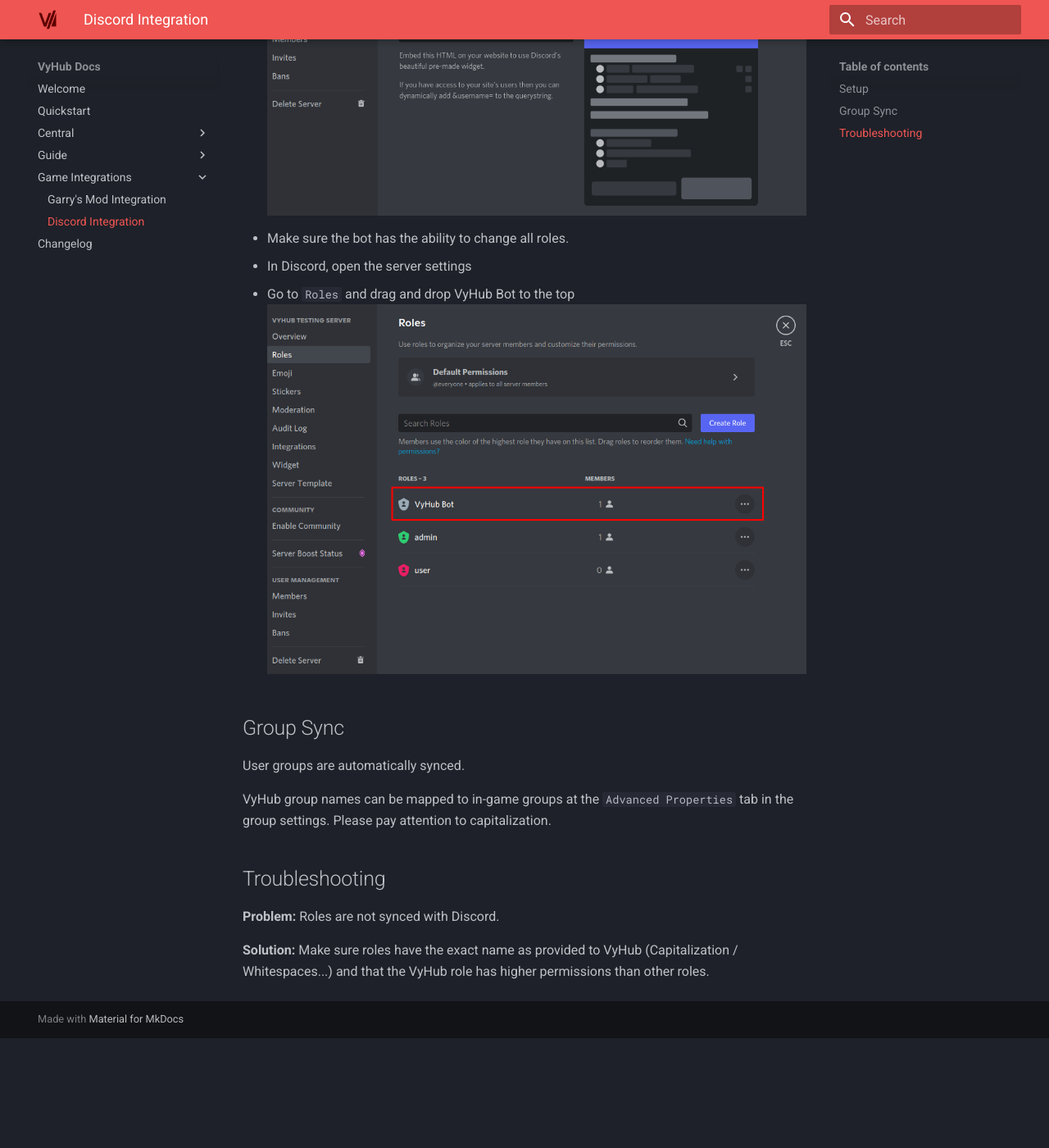
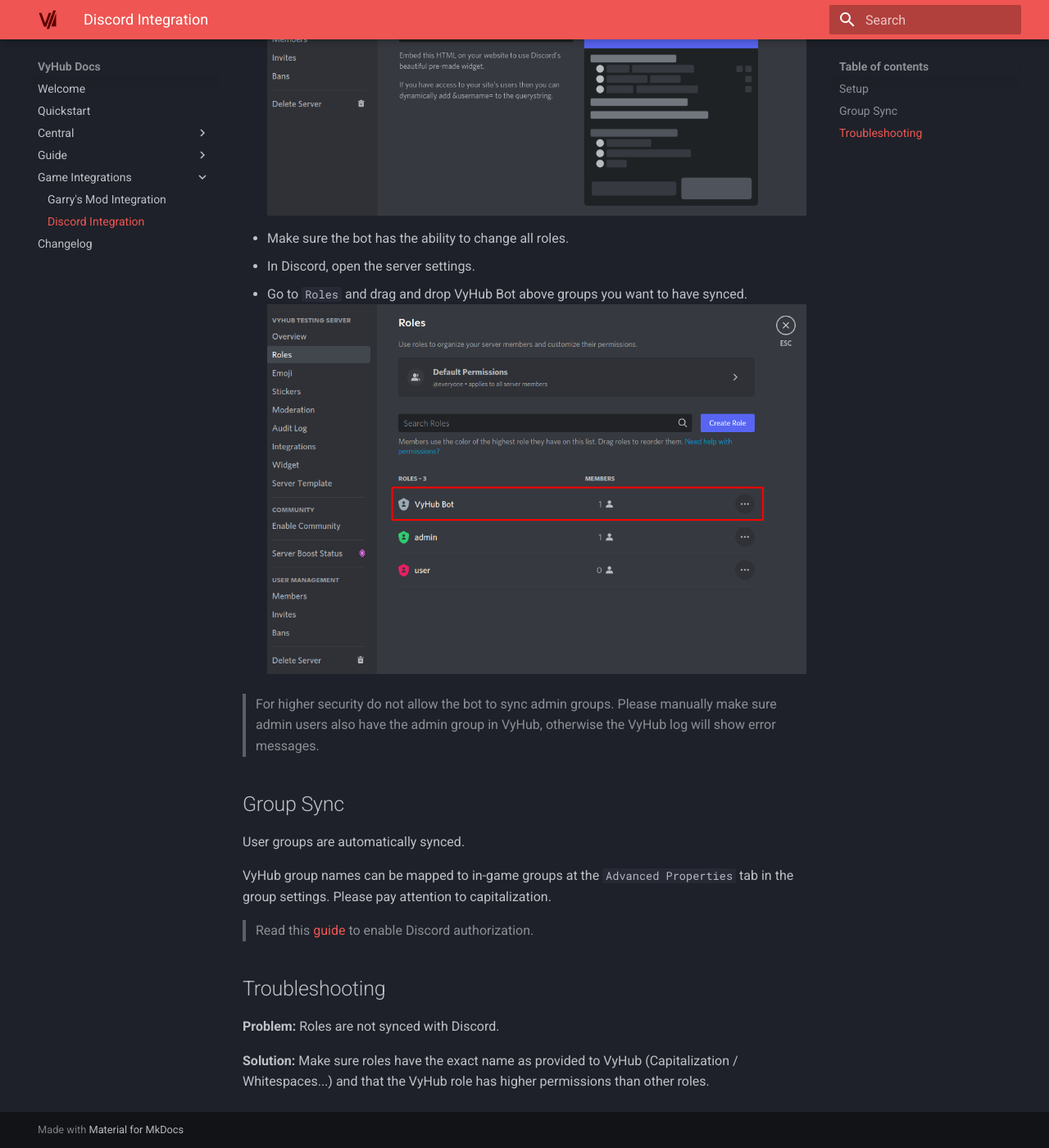
Before and after one commit to nyx-project/vyhub-documentation, an MkDocs documentation site: the page built from docs/game/discord.md, in a window 1280 px wide and 1400 px high, scrolled down 668 px. Shown: the whole window at 82% size. Built offline with MkDocs 1.6.1 and Material for MkDocs 9.7.7, drawn with Linux system fonts in a browser that asks for light colours; the version menu is left out; before the commit the page ends 1934 px from its top, so only the background shows below that.

Commit message:
Add guide for authorization

```diff
--- a/docs/game/discord.md
+++ b/docs/game/discord.md
@@ -10,16 +10,19 @@
 
 
 - Make sure the bot has the ability to change all roles.
-  - In Discord, open the server settings
-  - Go to `Roles` and drag and drop VyHub Bot to the top
+  - In Discord, open the server settings.
+  - Go to `Roles` and drag and drop VyHub Bot above groups you want to have synced.
   ![Discord Role Permissions](../assets/game_integration_guide/discord_roles.png)
 
+> For higher security do not allow the bot to sync admin groups. Please manually make sure admin users also have the admin group in VyHub, otherwise the VyHub log will show error messages.
 
 ## Group Sync
 User groups are automatically synced.
 
 VyHub group names can be mapped to in-game groups at the `Advanced Properties` tab in the group settings. Please pay attention to capitalization.
 
+> Read this [guide](../guide/authorization.md) to enable Discord authorization.
+
 ## Troubleshooting
 __Problem:__ Roles are not synced with Discord.
 
--- a/mkdocs.yml
+++ b/mkdocs.yml
@@ -8,6 +8,7 @@
     - central/instance.md
     - central/custom_domain.md
   - Guide:
+    - guide/authorization.md
     - guide/ban.md
     - guide/customizability.md
     - guide/group.md
```
Also changed, not shown: docs/guide/authorization.md (added, +25 -0 lines), docs/assets/authorization_guide/discord_developer_portal.png (added).
